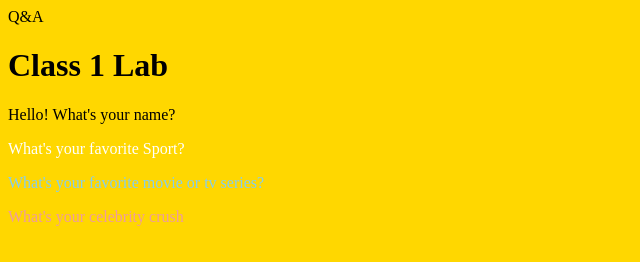
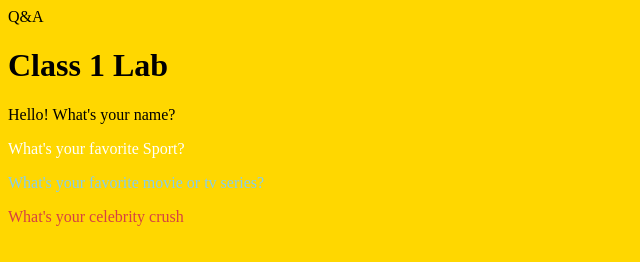
Before and after one commit to KrisD2004/201-Lab01, a plain HTML site: page index.html in a window 1280 px wide. Shown: the whole page, without its empty margins (0-640 px from the left). Drawn offline with Linux system fonts and the light colour scheme.

Commit message:
changed colors

```diff
--- a/index.html
+++ b/index.html
@@ -10,7 +10,7 @@
         .p1 {color:black}
         .p2 {color:white}
         .p3 {color:skyblue}
-        .p4 {color:rgb(239, 156, 156)}
+        .p4 {color:rgb(214, 66, 66)}
 
     </style>
 </head>
```
Also changed, not shown: 1 other file.
